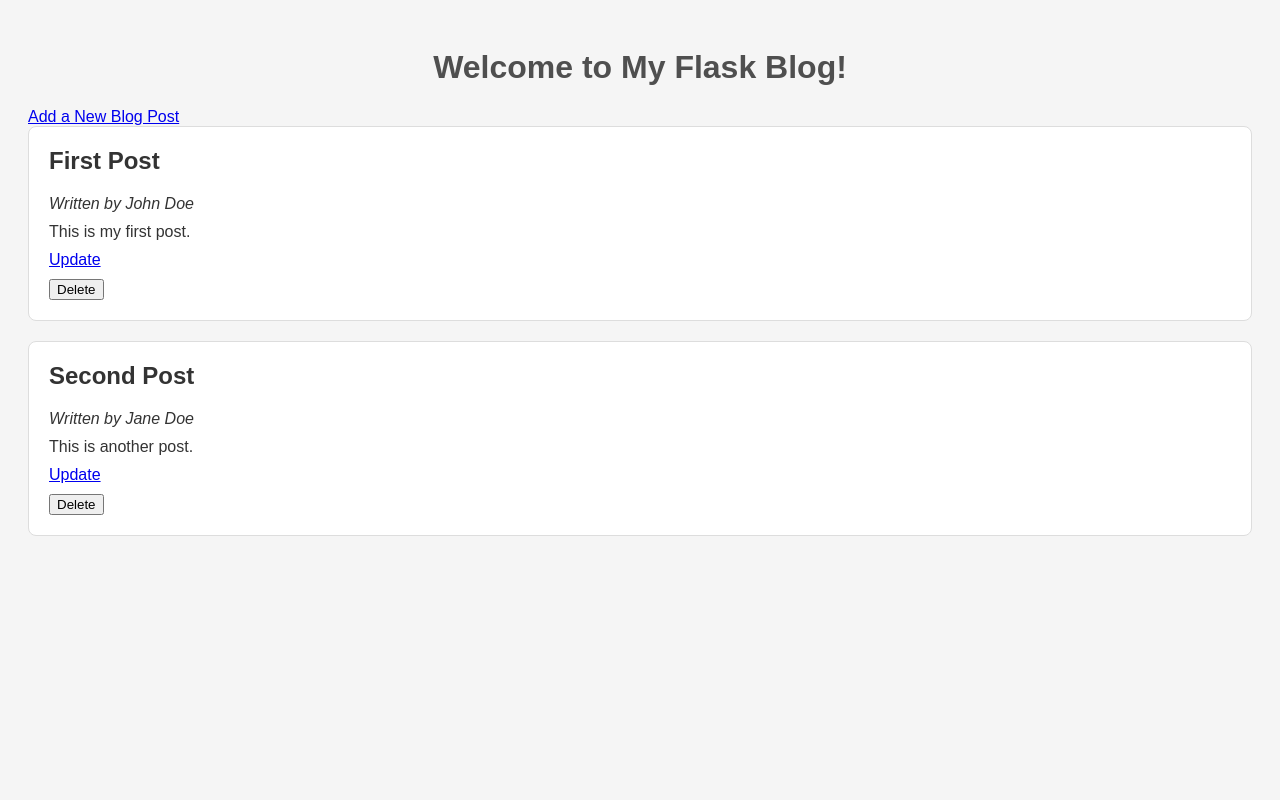
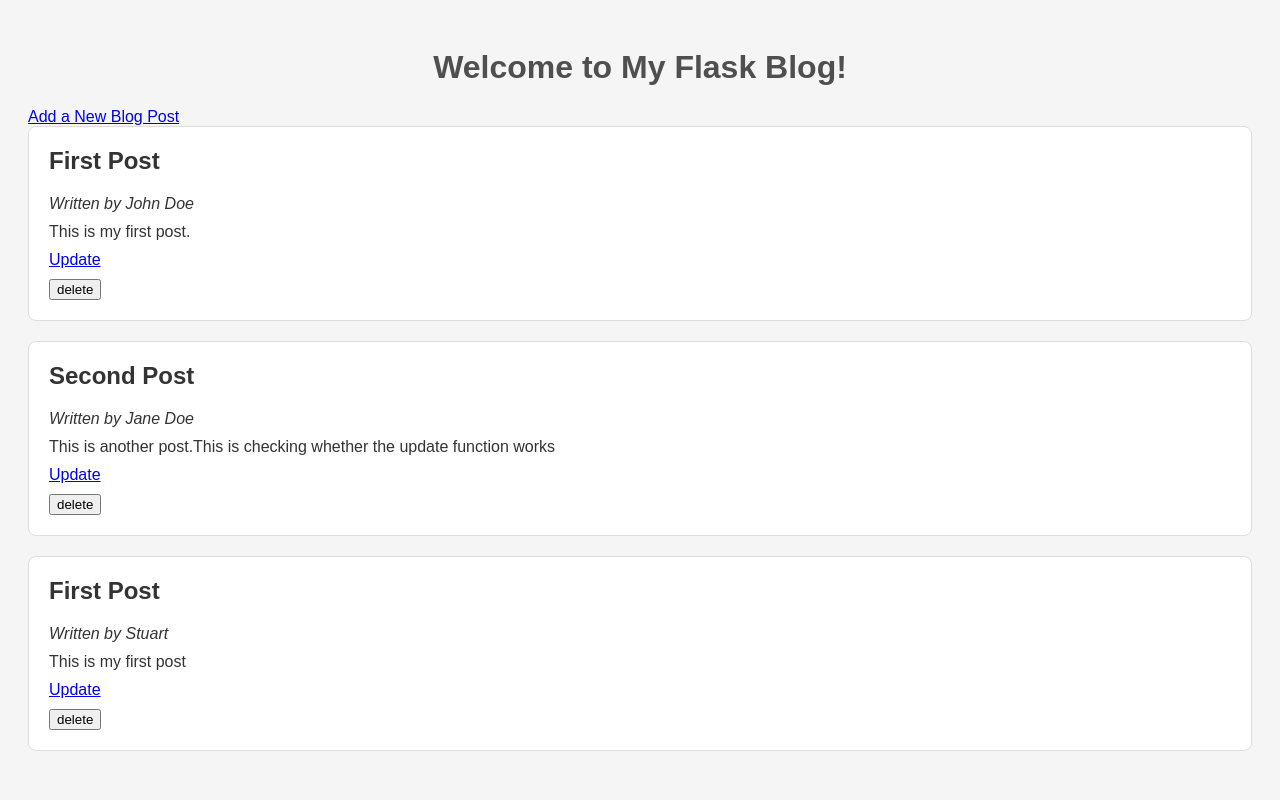
Before and after one commit to StuartMcleanOne/masterblog, a Flask app: page / in a window 1280 px wide. Run offline with Flask 3, Linux system fonts and the light colour scheme.

Commit message:
Add.html revision. Test run on json file

```diff
--- a/blog_posts.json
+++ b/blog_posts.json
@@ -1,5 +1,20 @@
 [
-    {"id": 1, "author": "John Doe", "title": "First Post", "content": "This is my first post."},
-    {"id": 2, "author": "Jane Doe", "title": "Second Post", "content": "This is another post."}
-
+    {
+        "id": 1,
+        "author": "John Doe",
+        "title": "First Post",
+        "content": "This is my first post."
+    },
+    {
+        "id": 2,
+        "author": "Jane Doe",
+        "title": "Second Post",
+        "content": "This is another post.This is checking whether the update function works\r\n"
+    },
+    {
+        "id": 3,
+        "author": "Stuart",
+        "title": "First Post",
+        "content": "This is my first post"
+    }
 ]
--- a/templates/index.html
+++ b/templates/index.html
@@ -19,8 +19,8 @@
         <a href="{{ url_for('update', post_id=post.id) }}">Update</a>
 
         <!-- Delete form: Sends a post request to /delete/<post_id> -->
-        <form method="POST" action="{{ url_for('Delete', post_id=post.id) }}" style="margin-top: 10px;">
-            <input type="submit" value="Delete" onclick="return confirm('Are you sure you want to delete this post?');">
+        <form method="POST" action="{{ url_for('delete', post_id=post.id) }}" style="margin-top: 10px;">
+            <input type="submit" value="delete" onclick="return confirm('Are you sure you want to delete this post?');">
         </form>
 
     </div>
```
Also changed, not shown: templates/add.html (+17 -3 lines).
